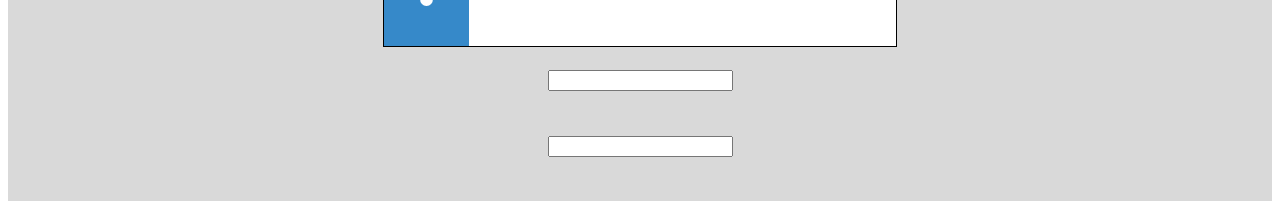
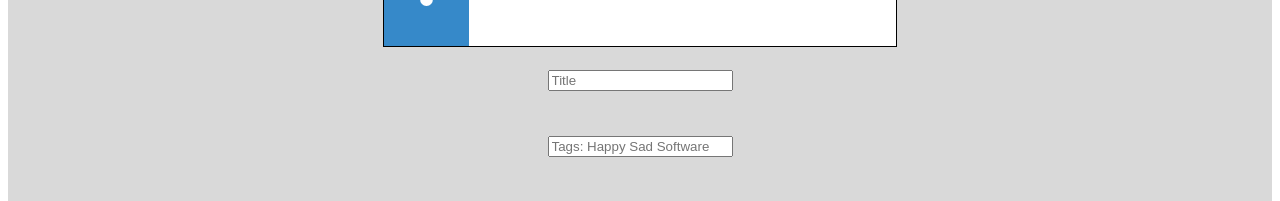
Before and after one commit to FightTheByte/digital-diary, a React (Create React App) app in the folder code/digital-diary/: page /post in a window 1280 px wide. Shown: the part 555-756 px from the top of the page. Built offline with nearby package versions, Linux system fonts and the light colour scheme; no server answers.

Commit message:
added post logic

```diff
--- a/code/digital-diary/src/components/create-post.js
+++ b/code/digital-diary/src/components/create-post.js
@@ -4,6 +4,9 @@ import { useNavigate } from 'react-router-dom';
 
 export const CreatePost = () => {
     const [binderArray, setBinderArray] = useState(Array(6));
+    const [body, setBody] = useState(false);
+    const [title, setTitle] = useState(false);
+    const [tags, setTags] = useState(false);
     const navigate = useNavigate();
 
     useEffect(() => {
@@ -25,13 +28,44 @@ export const CreatePost = () => {
                 credentials: "include"
             })
             const jsonResponse = await auth.json();
-            console.log(jsonResponse);
+
             if(jsonResponse != true){
                 navigate('/');
             }
         }
         authenticated()
     }, [])
+
+    async function post(){
+        let requestBody;
+        if(body && title && tags){
+            requestBody = {
+                title: title,
+                post: body,
+                tags, tags
+            }
+        }
+
+        if(body && title && !tags){
+            requestBody = {
+                title: title,
+                post: body
+            }
+        }
+        console.log(requestBody)
+        const response = await fetch('http://localhost:4000/post', {
+            method: "POST",
+            headers:{
+                'Content-Type': 'application/json'
+            },
+            credentials: 'include',
+            body: JSON.stringify(requestBody)
+        })
+        console.log(response.status);
+        if(response.status == 200){
+            window.location.reload(true);
+        }
+    }
 
     return(
         <>
@@ -48,13 +82,45 @@ export const CreatePost = () => {
                             minLength={1}
                             resize="none"
                             placeholder='Today I....'
+                            onChange={(e) => {
+                                setBody(e.target.value);
+                            }}
                         ></textarea>
                     </div>
                 </div>
-                <input type="text"></input>
-                <input type="text"></input>
+                <input
+                    type="text"
+                    maxLength={255}
+                    placeholder='Title'
+                    className="post-input"
+                    onChange={(e) => {
+                        setTitle(e.target.value);
+                    }}
+                >
+                </input>
+                <input
+                    type="text"
+                    placeholder='Tags: Happy Sad Software'
+                    className="post-input"
+                    onChange={(e) => {
+                        let list = e.target.value
+                        list = list.split(" ");
+                        if(list.length > 10){
+                            alert("Maximum of ten tags")
+                        } else {
+                            setTags(list);
+                        }
+
+                    }}
+                >
+                </input>
                 <div>
-                    <button>Save</button>
+                    <button
+                        onClick={() => {
+                            post();
+                        }}
+                    >Save
+                    </button>
                 </div>
             </div>
         </>
```
